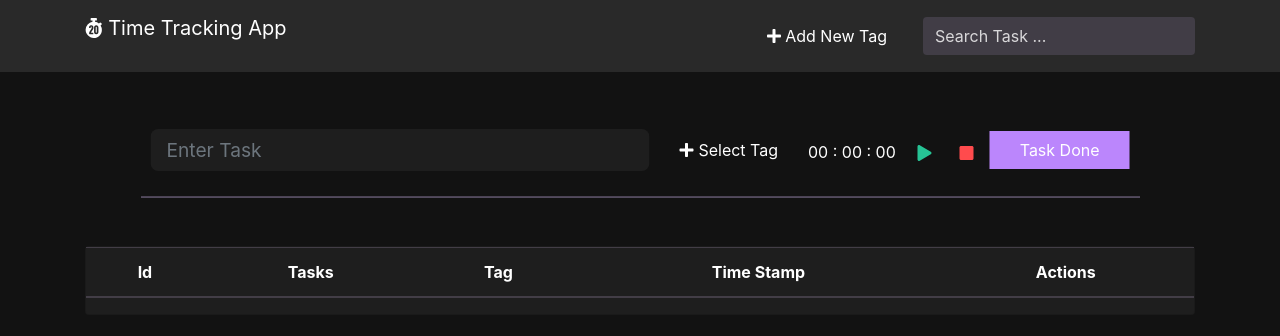
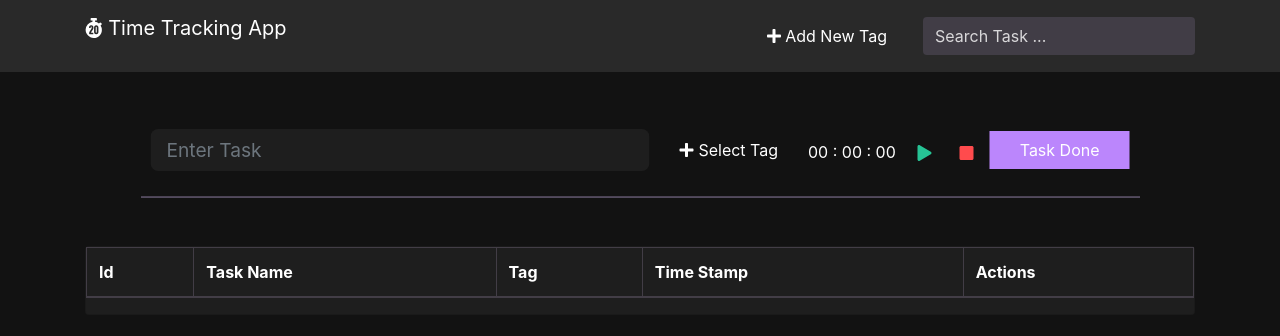
Before and after one commit to killcodeX/time-tracking-app, a React (Create React App) app: page / in a window 1280 px wide. Shown: the top 336 px of the page. Built offline with nearby package versions, Linux system fonts and the light colour scheme.

Commit message:
delete button is working

```diff
--- a/src/components/displayTask.js
+++ b/src/components/displayTask.js
@@ -1,4 +1,5 @@
 import React from "react";
+import { Table } from "react-bootstrap";
 import { useSelector, useDispatch } from "react-redux";
 import { deleteTask } from "../redux/actions/actions";
 
@@ -7,14 +8,14 @@ export default function DisplayTask() {
   const dispatch = useDispatch();
   return (
     <div className="card display-card mt-5">
-      <table className="table text-center">
+      <Table striped bordered hover>
         <thead>
           <tr>
-            <th scope="col">Id</th>
-            <th scope="col">Tasks</th>
-            <th scope="col">Tag</th>
-            <th scope="col">Time Stamp</th>
-            <th scope="col">Actions</th>
+            <th>Id</th>
+            <th>Task Name</th>
+            <th>Tag</th>
+            <th>Time Stamp</th>
+            <th>Actions</th>
           </tr>
         </thead>
         <tbody>
@@ -22,24 +23,18 @@ export default function DisplayTask() {
             ? tasks.map((task, i) => {
                 return (
                   <tr key={i}>
-                    <th scope="row">{i + 1}</th>
+                    <td>{i+1}</td>
                     <td>{task.task}</td>
                     <td>{task.tag}</td>
                     <td>00 : 00 : 00 - {task.timeStamp}</td>
-                    <td>
-                      <button type='button'
-                        className="trash-button"
-                        onClick={() => dispatch(deleteTask(task.id))}
-                      >
-                        <i className="fas fa-trash"></i>
-                      </button>
-                    </td>
+                    <td><a href='#' onClick={() => alert('hi')}><i class="fas fa-pen"></i></a>
+                    <a href='#' className=' ml-4' onClick={() => dispatch(deleteTask(task.id))}><i class="fas fa-trash"></i></a></td>
                   </tr>
                 );
               })
             : null}
         </tbody>
-      </table>
+      </Table>
     </div>
   );
 }
--- a/src/components/layout/header.js
+++ b/src/components/layout/header.js
@@ -1,7 +1,11 @@
-import React from "react";
+import React,{useState} from "react";
 import AddTag from './addTag';
+import {useSelector} from 'react-redux';
 
 export default function Header() {
+  const state = useSelector(state => state.Tasks.Tasks);
+  const [search, setSearch] = useState('');
+
   return (
     <nav className="navbar navbar-expand-lg nav-bg mb-5">
       <div className="container">
@@ -15,6 +19,8 @@ export default function Header() {
               type="text"
               className="form-control inpt"
               placeholder="Search Task ..."
+              value={search}
+              onChange={(e) => setSearch(e.target.value)}
             />
           </div>
         </div>
--- a/src/index.css
+++ b/src/index.css
@@ -94,7 +94,7 @@ body {
   top: 90%;
   left: 60%;
   padding: 10px;
-  z-index: 1;
+  z-index: 30000;
   display: flex;
   flex-direction: column;
   background-color: rgb(30, 30, 30);
@@ -173,7 +173,7 @@ body {
 
 .card {
   background-color: rgb(30, 30, 30) !important;
-  z-index: -1 !important;
+  z-index: 1 !important;
 }
 
 .table td,
--- a/src/redux/actions/actionConstants.js
+++ b/src/redux/actions/actionConstants.js
@@ -3,3 +3,4 @@
 export const AddTag = "ADD_TAG";
 export const AddTask = "ADD_TASK";
 export const DeleteTask = "DELTE_TASK";
+export const EditTask = "EDIT_TASK";
--- a/src/redux/actions/actions.js
+++ b/src/redux/actions/actions.js
@@ -23,3 +23,10 @@ export const deleteTask = (id) => {
     payload: id,
   };
 };
+
+export const editTask = (id) => {
+  return {
+    type: DeleteTask,
+    payload: id,
+  };
+};
```
Also changed, not shown: 1 other file (tests, documents, lock files or other folders).
